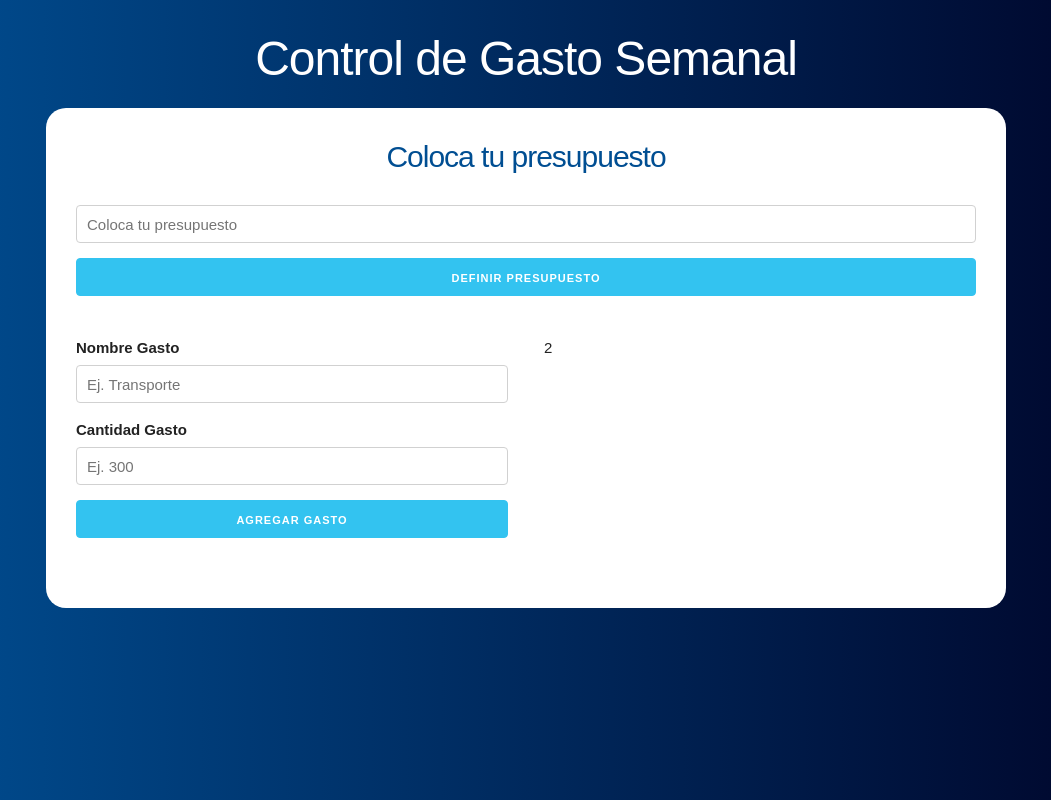
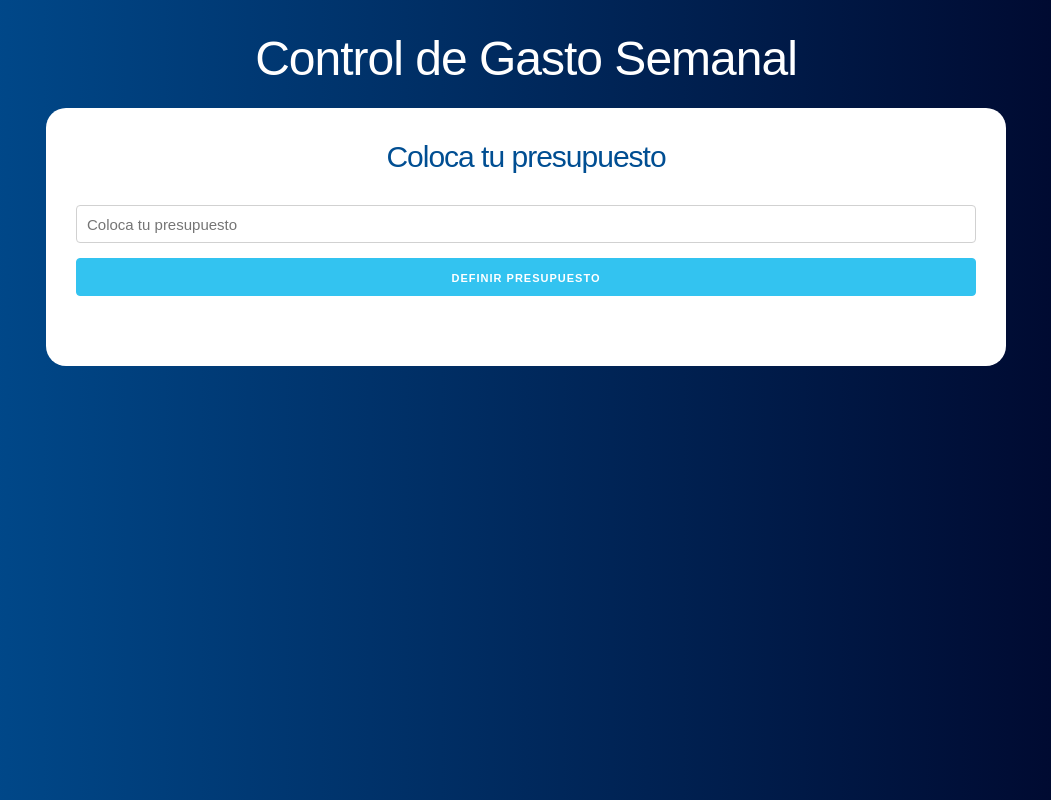
Before and after one commit to ferna2g/control-presupuesto, a React (Create React App) app: page / in a window 1280 px wide. Shown: the whole page, without its empty margins (114-1165 px from the left). Built offline with nearby package versions, Linux system fonts and the light colour scheme.

Commit message:
cargando un componente u otro, es decir carga condicional de componentes

```diff
--- a/src/App.js
+++ b/src/App.js
@@ -6,6 +6,7 @@
 
   const [presupuesto, guardarPresupuesto] = useState(0)
   const [restante, guardarRestante] = useState(0)
+  const [mostrarpregunta, actualizarPregunta] = useState(true)
 
 
   return (
@@ -14,11 +15,15 @@
         <h1>Control de Gasto Semanal</h1>
 
         <div className="contenido-principal contenido">
+        {mostrarpregunta ? (
           <Pregunta
             guardarPresupuesto={guardarPresupuesto}
             guardarRestante={guardarRestante}
+            actualizarPregunta={actualizarPregunta}
           />
-
+        )
+        :
+        (
         <div className="row">
           <div className="one-half column">
             <Formulario />
@@ -27,6 +32,8 @@
             2
           </div>
         </div>
+      )
+        }
         </div>
       </header>
     </div>
--- a/src/components/Pregunta.jsx
+++ b/src/components/Pregunta.jsx
@@ -1,7 +1,7 @@
 import React, { Fragment, useState } from "react"
 import Error from "./Error"
 
-const Pregunta = ({guardarPresupuesto, guardarRestante}) => {
+const Pregunta = ({guardarPresupuesto, guardarRestante, actualizarPregunta}) => {
   //definir el state
   const [cantidad, guardarCantidad] = useState(0)
   const [error, guardarError] = useState(false)
@@ -24,6 +24,7 @@
     guardarError(false)
     guardarPresupuesto(cantidad)
     guardarRestante(cantidad)
+    actualizarPregunta(false)
   }
 
   return(
```
Lines whose indentation alone changed are shown as unchanged.
